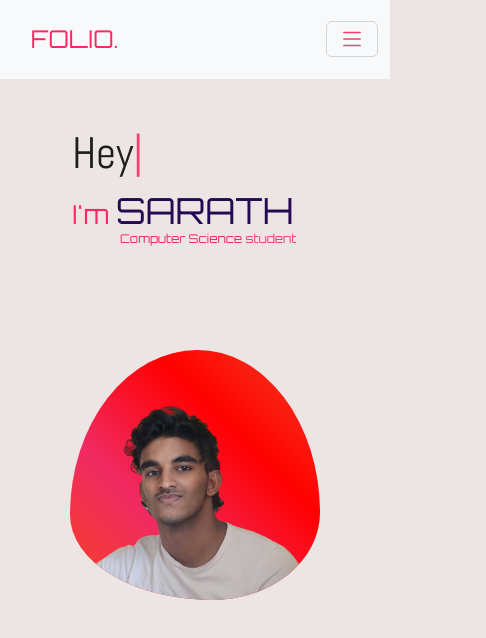
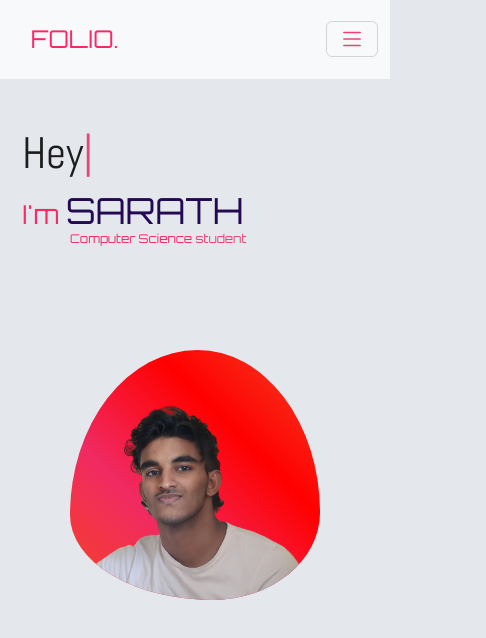
Before and after one commit to SarathA9/Sar_Folio, a plain HTML site: page index.html in a window 390 px wide. Shown: the whole page, 486 px wide, since content can reach past the window. Drawn offline with nearby package versions, Linux system fonts and the light colour scheme; a web font is replaced by a local one.

Commit message:
Update style.css

```diff
--- a/style.css
+++ b/style.css
@@ -1,5 +1,7 @@
 body {
     animation: changeBackground 12s infinite linear;
+    margin: 0;
+    padding: 0;
 }
 *{
     color: #ed4272;
@@ -13,7 +15,7 @@ body {
         background-color: #fdfdfd;
     }
     50% {
-        background-color: #e5d8d8;
+        background-color: #d8dee5;
     }
     75% {
         background-color: #F1EFEF;
@@ -53,7 +55,7 @@ body {
     top: 5%;
     left: 35%;
     overflow: hidden;
-    transition: top 0.5s ease-in-out; /* Added transition property */
+    transition: top 0.5s ease-in-out;
   }
 
   .icon img {
@@ -63,7 +65,7 @@ body {
     width: 100%;
     height: auto;
     transform: scale(1.5);
-    transition: transform 0.5s ease-in-out; /* Added transition property */
+    transition: transform 0.5s ease-in-out;
   }
   .icon img:hover{
     transform: scale(2.2);
@@ -146,15 +148,17 @@ body {
         font-size: 44px;
         position: relative;
         top: 0;
-      left: 60px;
+        left: 10px;
+        max-width: calc(100% - 20px);
     }
 
     section h2 {
         font-size: 26px;
         position: relative;
         top: 0;
-      left: 60px;
+        left: 10px;
         margin-top: 10px;
+        max-width: calc(100% - 20px);
     }
 
     section h2 span {
@@ -163,8 +167,9 @@ body {
 
     section h3 {
         font-size: 12px;
-      left: 108px;
+        left: 58px;
         top: -20px;
+        max-width: calc(100% - 68px);
     }
 
     body {
```
Lines whose indentation alone changed are shown as unchanged.
